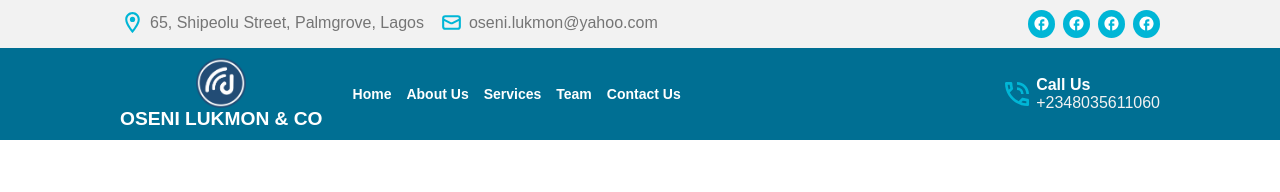
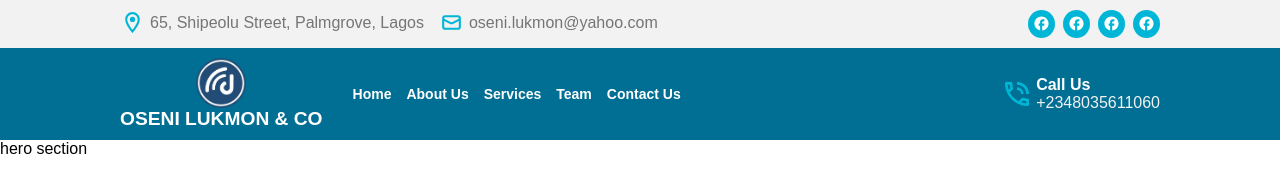
Before and after one commit to AbdulrahmanLuqman/OSENI-LUKMON-AND-CO-ACCOUNTING-FIRM, a plain HTML site: page index.html in a window 1280 px wide. Drawn offline with Linux system fonts and the light colour scheme.

Commit message:
created hero section branch

```diff
--- a/index.html
+++ b/index.html
@@ -58,6 +58,11 @@
                 </div>
             </div>
         </header>
+
+        <!-- HERO SECTION -->
+        <section id="hero-section">
+            <p>hero section</p>
+        </section>
     </div>
 
     <script src="./script.js"></script>
```
